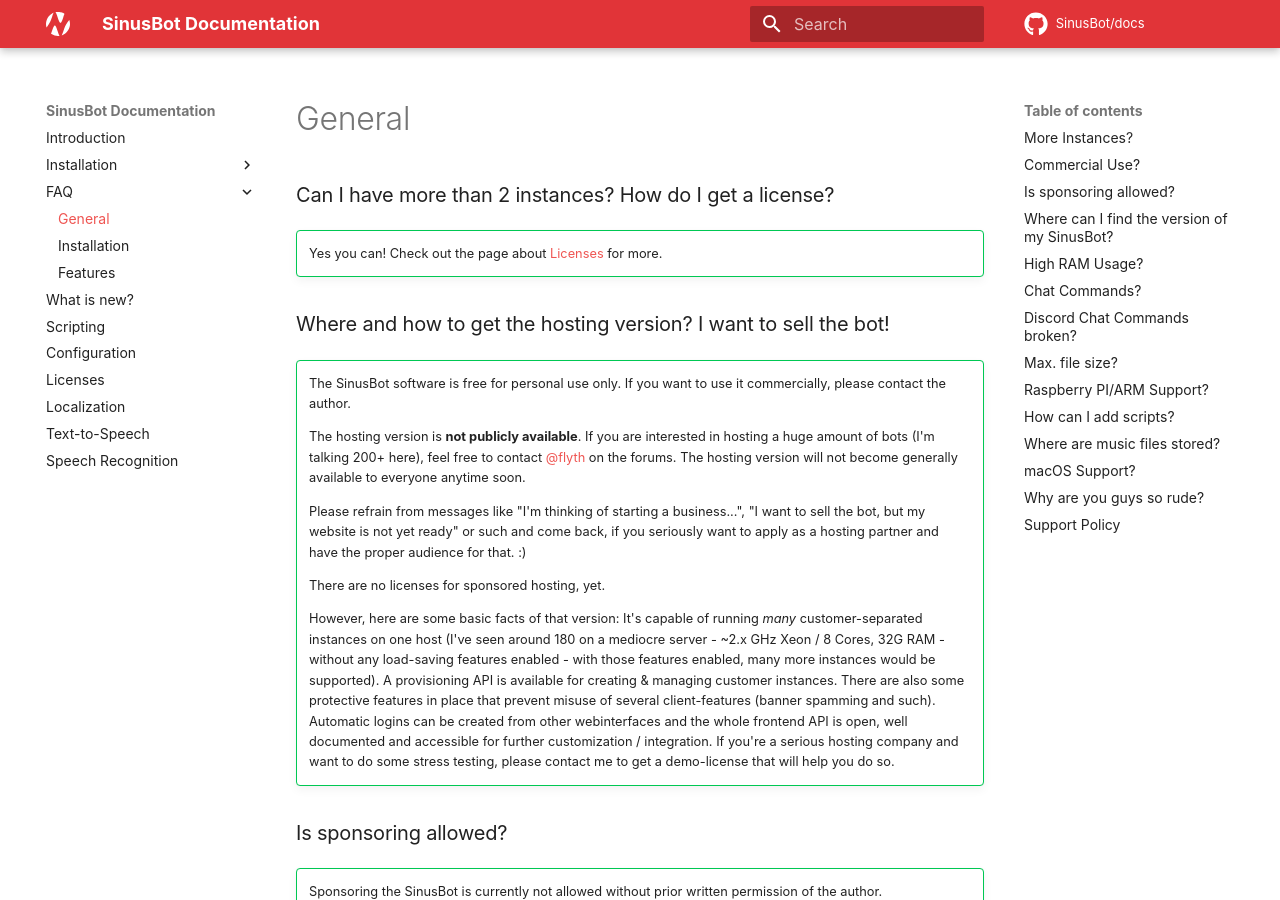
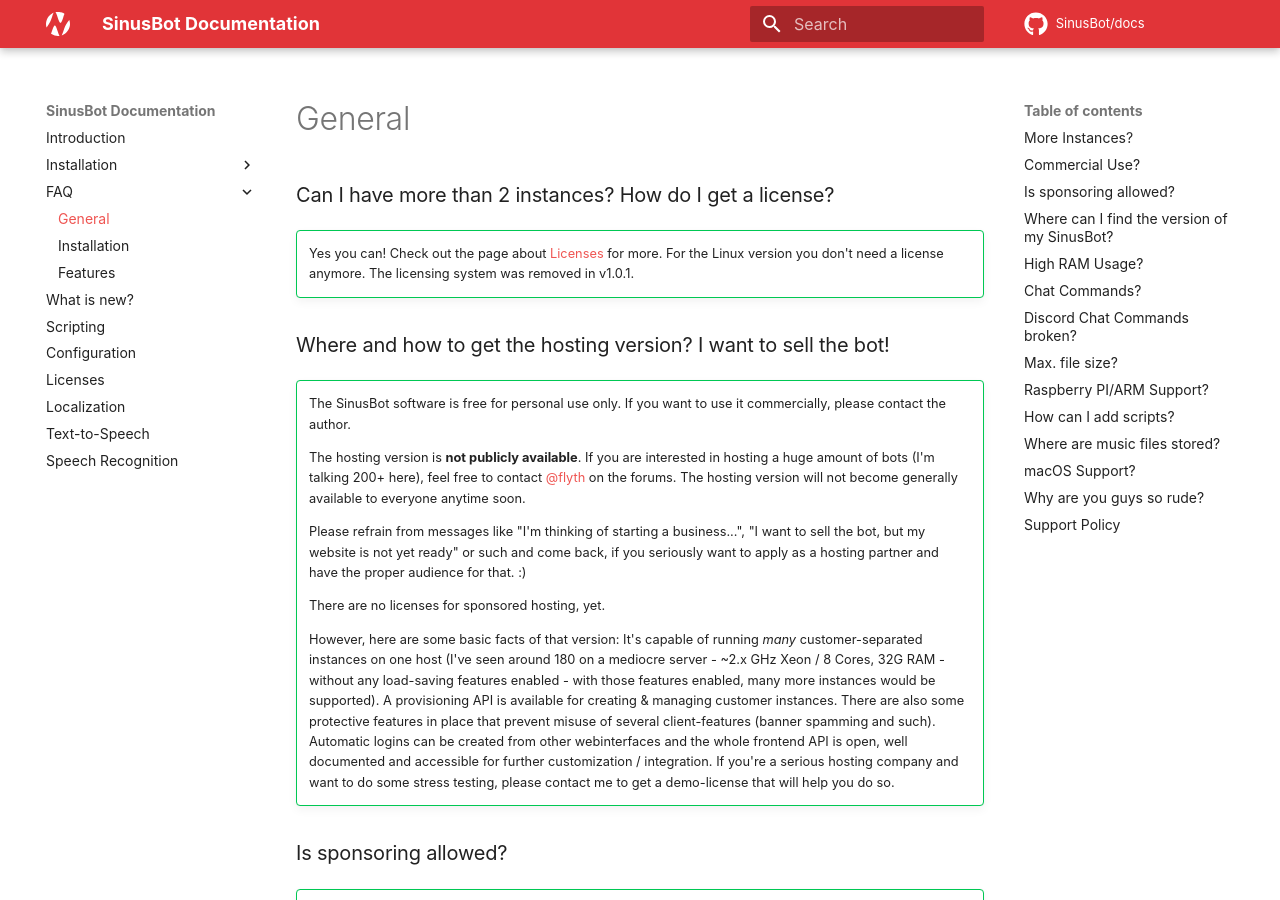
Before and after one commit to SinusBot/docs, an MkDocs documentation site: the page built from docs/faq/general.md, in a window 1280 px wide and 900 px high. Built offline with MkDocs 1.6.1 and Material for MkDocs 9.7.7, drawn with Linux system fonts in a browser that asks for light colours; comment, search, counter and statistics services are not loaded.

Commit message:
add note about no license req for linux >1.0.1 (#30)

```diff
--- a/docs/faq/general.md
+++ b/docs/faq/general.md
@@ -2,6 +2,7 @@
 
 !!! success ""
     Yes you can! Check out the page about [Licenses](../../licenses/) for more.
+    For the Linux version you don't need a license anymore. The licensing system was removed in v1.0.1.
 
 ### Where and how to get the hosting version? I want to sell the bot! { #commercial-use data-toc-label='Commercial Use?' }
 
```
